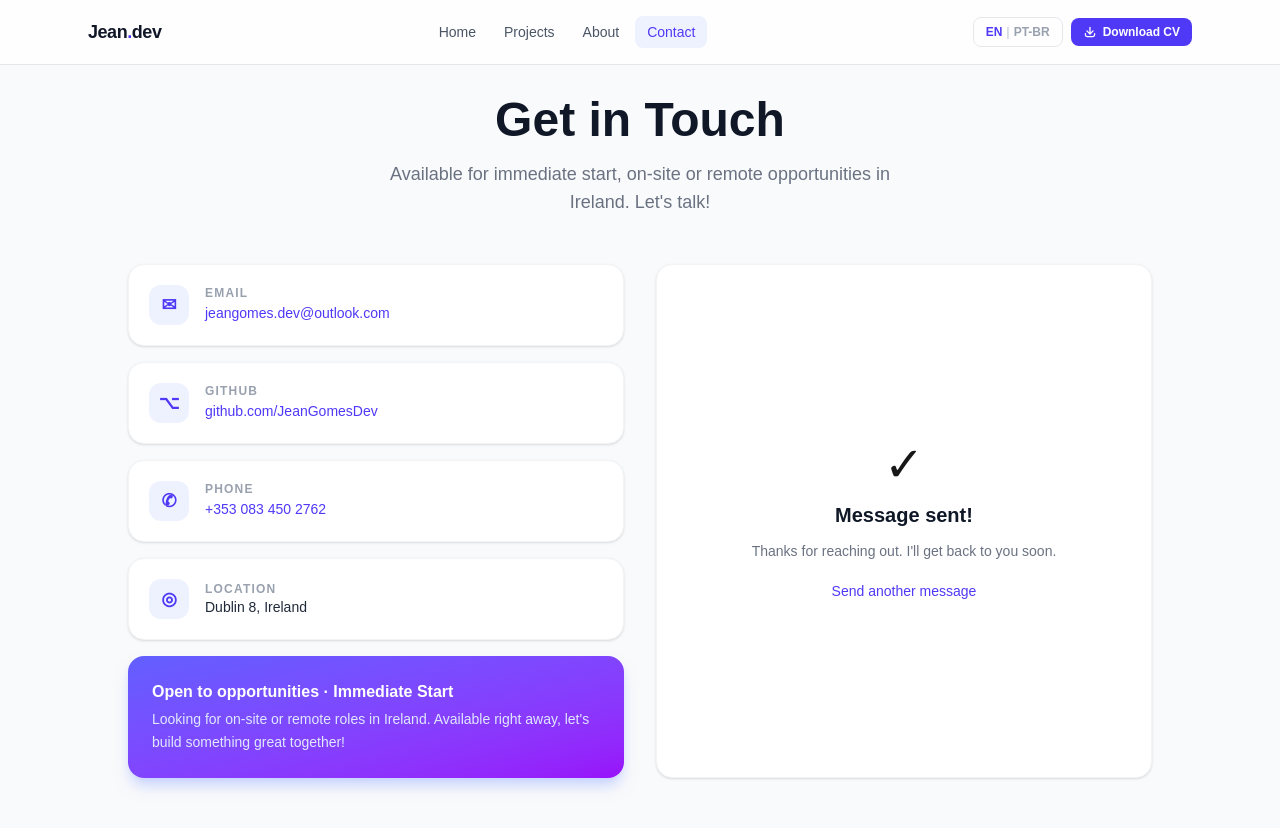
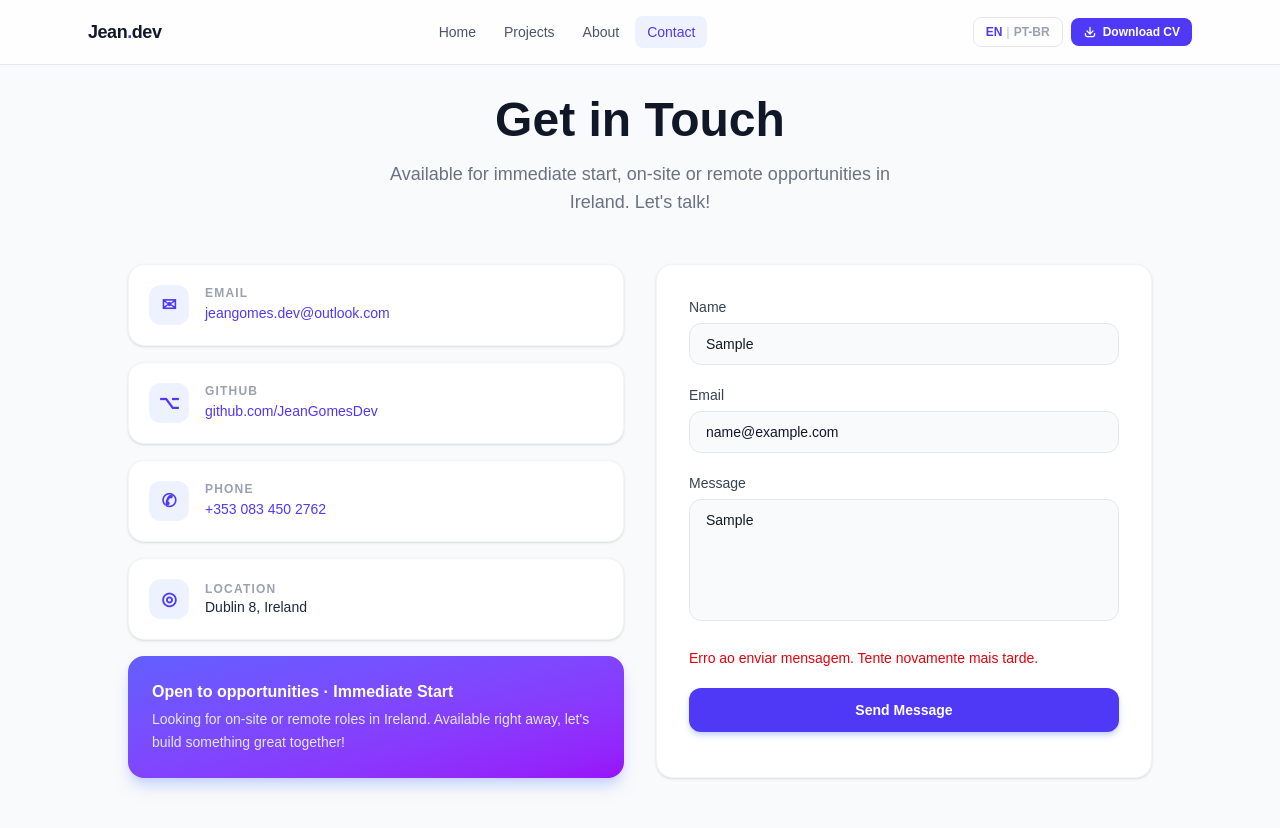
Before and after one commit to JeanGomesDev/meu-portfolio, a Next.js app: page /contact in a window 1280 px wide. Both pictures are taken after typing "Sample", "name@example.com", "Sample" into the empty fields and a click on the button "Send Message". Shown: the top 828 px of the page. Built offline with nearby package versions, Linux system fonts and the light colour scheme.

Commit message:
feat: send email for formspree

```diff
--- a/src/app/contact/page.tsx
+++ b/src/app/contact/page.tsx
@@ -3,6 +3,8 @@
 import { useState } from "react";
 import { useLang } from "@/context/LanguageContext";
 import t from "@/lib/translations";
+
+const FORM_ENDPOINT = "https://formspree.io/f/mykbqvnn";
 
 const contactInfo = [
   { key: "email" as const, value: "jeangomes.dev@outlook.com", href: "mailto:jeangomes.dev@outlook.com", icon: "✉" },
@@ -17,14 +19,41 @@ export default function Contact() {
 
   const [form, setForm] = useState({ name: "", email: "", message: "" });
   const [sent, setSent] = useState(false);
+  const [submitting, setSubmitting] = useState(false);
+  const [error, setError] = useState<string | null>(null);
 
   function handleChange(e: React.ChangeEvent<HTMLInputElement | HTMLTextAreaElement>) {
     setForm((prev) => ({ ...prev, [e.target.name]: e.target.value }));
   }
 
-  function handleSubmit(e: React.FormEvent) {
+  async function handleSubmit(e: React.FormEvent) {
     e.preventDefault();
-    setSent(true);
+    setSubmitting(true);
+    setError(null);
+
+    try {
+      const response = await fetch(FORM_ENDPOINT, {
+        method: "POST",
+        headers: { "Content-Type": "application/json" },
+        body: JSON.stringify({
+          name: form.name,
+          email: form.email,
+          message: form.message,
+        }),
+      });
+
+      if (!response.ok) {
+        throw new Error("O envio falhou");
+      }
+
+      setSent(true);
+      setForm({ name: "", email: "", message: "" });
+    } catch (err) {
+      console.error(err);
+      setError("Erro ao enviar mensagem. Tente novamente mais tarde.");
+    } finally {
+      setSubmitting(false);
+    }
   }
 
   return (
@@ -122,11 +151,15 @@ export default function Contact() {
                     className="w-full px-4 py-2.5 rounded-xl border border-gray-200 dark:border-gray-700 bg-gray-50 dark:bg-gray-800 text-gray-900 dark:text-white placeholder-gray-400 focus:outline-none focus:ring-2 focus:ring-indigo-500 transition text-sm resize-none"
                   />
                 </div>
+                {error ? (
+                  <p className="text-sm text-red-600 dark:text-red-400">{error}</p>
+                ) : null}
                 <button
                   type="submit"
-                  className="w-full py-3 rounded-xl bg-indigo-600 hover:bg-indigo-700 text-white font-semibold transition-colors shadow-md shadow-indigo-200 dark:shadow-indigo-900 text-sm"
+                  disabled={submitting}
+                  className="w-full py-3 rounded-xl bg-indigo-600 hover:bg-indigo-700 text-white font-semibold transition-colors shadow-md shadow-indigo-200 dark:shadow-indigo-900 text-sm disabled:cursor-not-allowed disabled:opacity-60"
                 >
-                  {c.form.send}
+                  {submitting ? "Enviando..." : c.form.send}
                 </button>
               </form>
             )}
```
